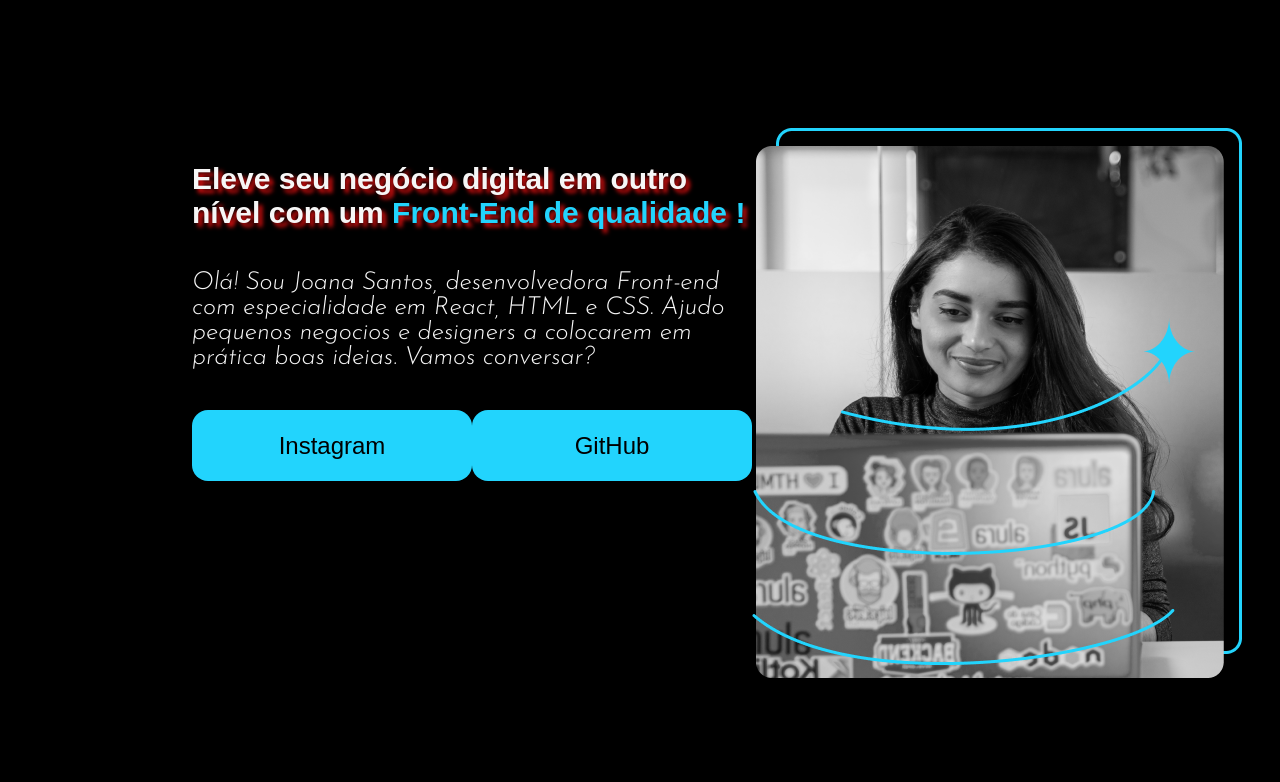
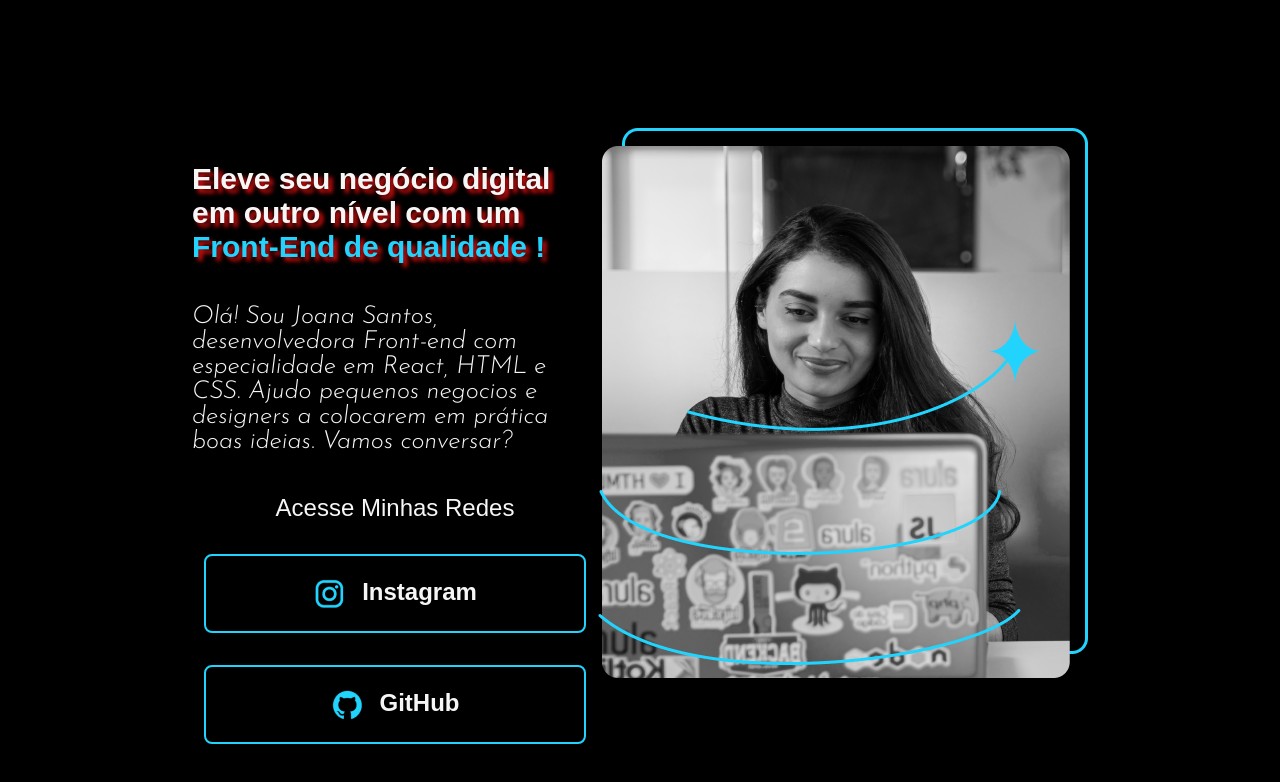
Before and after one commit to Kayo033/Curso_Alura, a plain HTML site: page index.html in a window 1280 px wide. Drawn offline with Linux system fonts and the light colour scheme.

Commit message:
29/03/23

```diff
--- a/index.html
+++ b/index.html
@@ -1,5 +1,6 @@
 <!DOCTYPE html>
 <html lang="pt-br">
+
 <head>
     <meta charset="UTF-8">
     <meta http-equiv="X-UA-Compatible" content="IE=edge">
@@ -7,23 +8,41 @@
     <title>Document</title>
     <link rel="stylesheet" href="style.css">
 </head>
+
 <body>
     <header></header>
+
     <main class="apresentacao">
         <section class="apresentacao__conteudo">
-            <h1 class="apresentacao__conteudo__titulo">Eleve seu negócio digital em outro nível com um <strong class="titulo-destaque">Front-End de qualidade !</strong></h1>
-            <p class="apresentacao__conteudo__texto">Olá! Sou Joana Santos, desenvolvedora Front-end com especialidade em React, HTML e CSS. Ajudo pequenos negocios e designers a colocarem em prática boas ideias. Vamos conversar?</p>
+            <h1 class="apresentacao__conteudo__titulo">Eleve seu negócio digital em outro nível com um <strong
+            class="titulo-destaque">Front-End de qualidade !</strong>
+            </h1>
+
+            <p
+                class="apresentacao__conteudo__texto">Olá! Sou Joana Santos, desenvolvedora Front-end com especialidade
+                em React, HTML e CSS. Ajudo pequenos negocios e designers a colocarem em prática boas ideias. Vamos
+                conversar?
+            </p>
+
             <div class="apresentacao__links">
-                <!--
-                    QUANDO UTILIZAR DIV
-                    A tag <div> define uma divisão em um documento HTML e costuma ser usada como um contêiner para outros elementos, o que ajuda na estilização do bloco. Por esse motivo, a <div> é frequentemente utilizada quando precisamos agrupar elementos sem usar as tags semânticas do HTML. Isso acontece porque a <div> não tem valor semântico. Portanto, não significa nada para os navegadores e mecanismos de pesquisa.
-                 -->
-                <a class="apresentacao__links__link" href="https://www.instagram.com/" target="_blank">Instagram</a>
-                <a class="apresentacao__links__link" href="https://github.com/" target="_blank">GitHub</a>
+                <h2 class="apresentacao__links_subtitulo">Acesse Minhas Redes</h2>
+                <a class="apresentacao__links__link" href="https://www.instagram.com/" target="_blank">
+                <img src="img/instagram.png">
+                Instagram
+                </a>
+                <a class="apresentacao__links__link" href="https://github.com/" target="_blank">
+                <img src="img/github.png">
+                GitHub
+                </a>
             </div>
         </section>
+
         <img src="imagem.png" alt="Joana Programando em JavaScript">
     </main>
+
     <footer></footer>
+
+    </body>
 </body>
+
 </html>
--- a/style.css
+++ b/style.css
@@ -55,20 +55,41 @@ body {
 }
 
 .apresentacao__links {
-    /* Quando for utilizar o flex-box tem que usar o "DISPLAY: FLEX;" */
     display: flex;
+    flex-direction: column;
     justify-content: space-between;
+    align-items: center;
+    gap: 32px;
+}
+
+.apresentacao__links_subtitulo {
+    font-family: 'Krona One', sans-serif;
+    font-weight: 400;
+    font-size: 24px;
 }
 
 .apresentacao__links__link {
-    background-color: #22D4FD;
-    width: 280px;
+    display: flex;
+    justify-content: center;
+    gap: 16px;
+    border: 2px solid #22D4FD;
+    width: 378px;
     text-align: center;
-    border-radius: 16px;
+    border-radius: 8px;
     font-size: 24px;
-    font-family: 'Montserrat', sans-serif;
-    font-weight: 600px; /*Por ser botão, usa FONT-WEIGHT para aumentar o destaque das palavras*/
+    font-weight: 600; /*Por ser botão, usa FONT-WEIGHT para aumentar o destaque das palavras*/
     padding: 21.5px 0;
     text-decoration: none;
-    color: #000000;
+    color: #F6F6F6;
+    font-family: 'Montserrat', sans-serif;
 }
+
+/*HOVER: quando passar o mouse acontece alguma coisa. EXEMPLOS ABAIXO...*/
+.apresentacao__links__link:hover {
+    background-color: #272727;
+    color: #dbcd0f;
+}
+
+.apresentacao__links_subtitulo:hover {
+    color: #dbcd0f;
+}
```
Also changed, not shown: img/github.png (added), img/instagram.png (added), img/linkedin.png (added).
